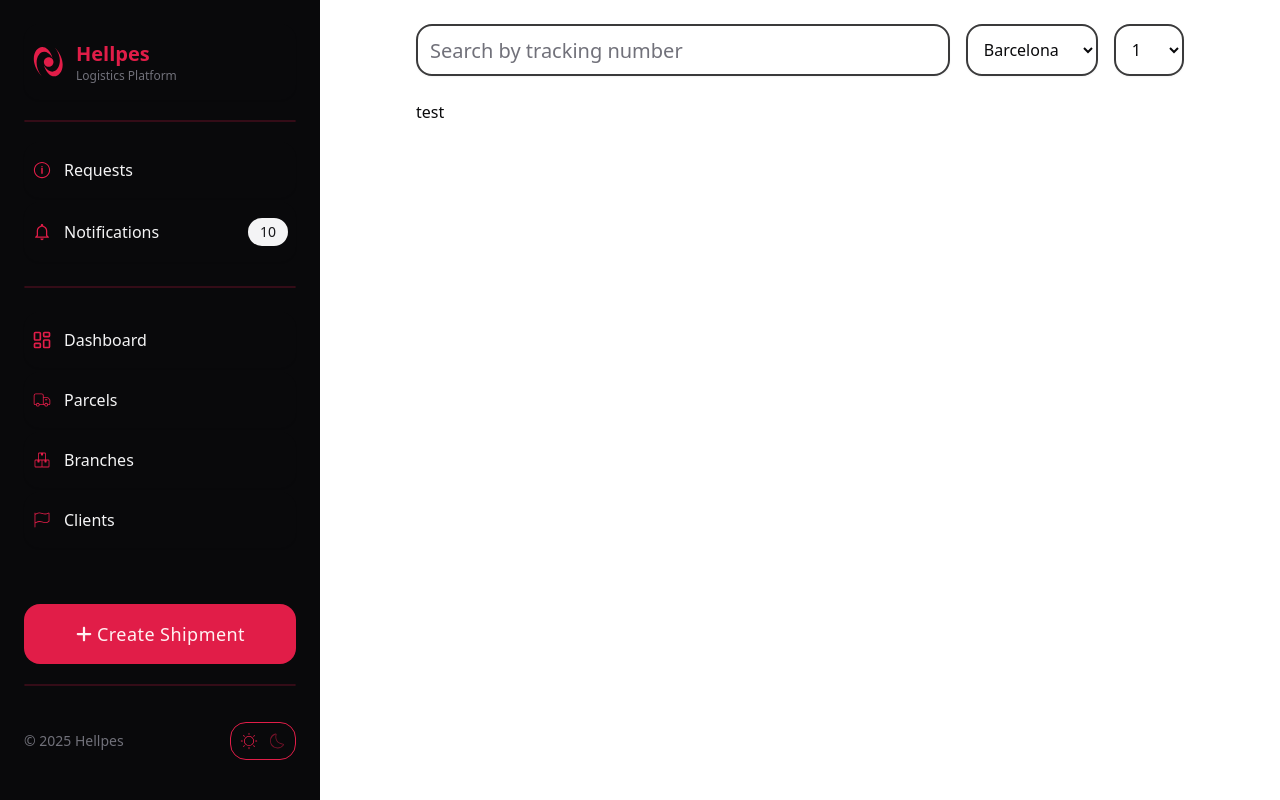
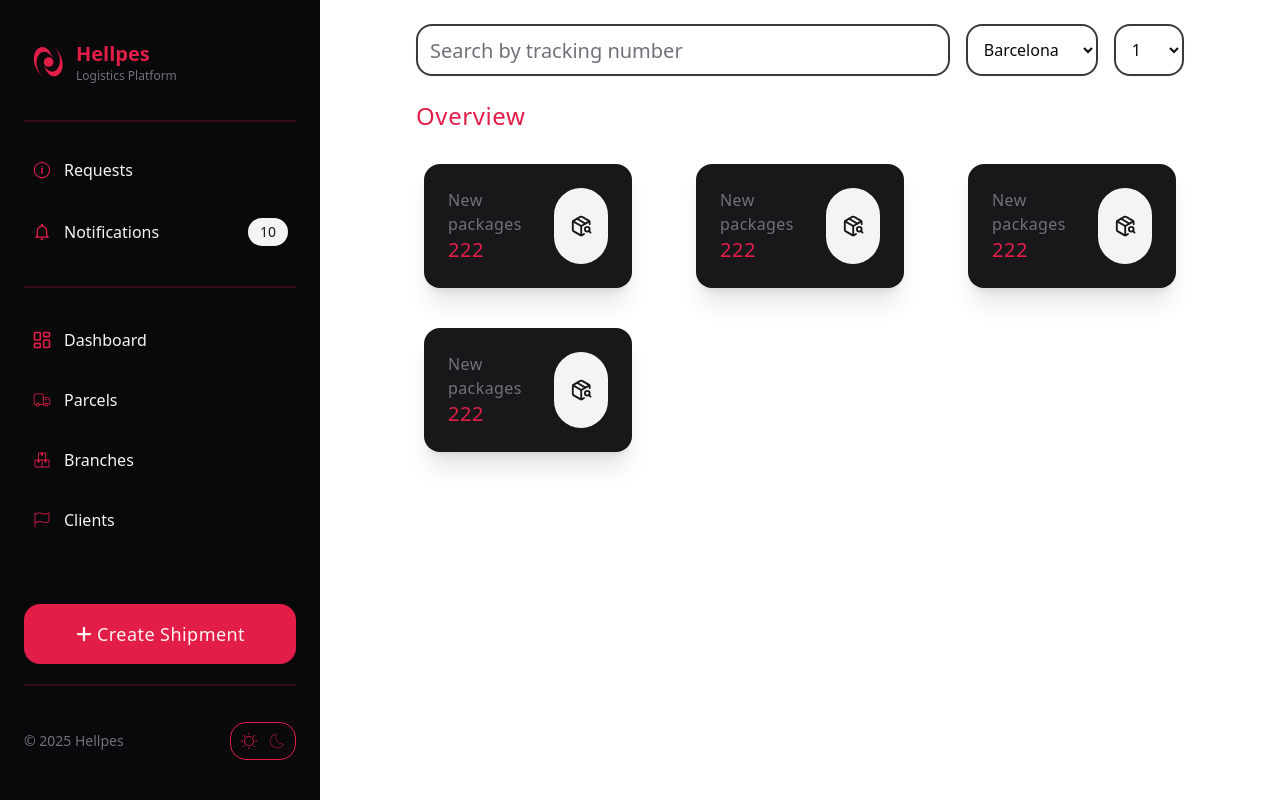
Before and after one commit to hellpes666/Delivery, a React (Vite) app: page / in a window 1280 px wide. Built offline with nearby package versions, Linux system fonts and the light colour scheme.

Commit message:
add ccards

```diff
--- a/src/components/app/PageHeader.tsx
+++ b/src/components/app/PageHeader.tsx
@@ -29,13 +29,13 @@ const Selector: React.FC<ISelector> = ({
 				value={current}
 				onChange={onChange}
 				className={cn(
-					"file:text-foreground placeholder:text-muted-foreground selection:bg-primary selection:text-primary-foreground flex w- min-w-0 bg-transparent px-3 shadow-xs transition-[color,box-shadow] outline-none file:inline-flex file:h-7 file:border-0 file:bg-transparent file:text-sm file:font-medium disabled:pointer-events-none disabled:cursor-not-allowed disabled:opacity-50 focus-visible:border-ring focus-visible:ring-ring/50 focus-visible:ring-[3px] aria-invalid:ring-destructive/20 dark:aria-invalid:ring-destructive/40 aria-invalid:border-destructive rounded-2xl text-[var(--foreground)] font-medium border-[var(--foreground)]/80 border-2 w-[180px]",
+					"file:text-foreground placeholder:text-muted-foreground selection:bg-primary selection:text-primary-foreground flex w- min-w-0 bg-transparent px-3 shadow-xs transition-[color,box-shadow] outline-none file:inline-flex file:h-7 file:border-0 file:bg-transparent file:text-sm file:font-medium disabled:pointer-events-none disabled:cursor-not-allowed disabled:opacity-50 focus-visible:border-ring focus-visible:ring-ring/50 focus-visible:ring-[3px] aria-invalid:ring-destructive/20 dark:aria-invalid:ring-destructive/40 aria-invalid:border-destructive rounded-2xl text-[var(--foreground)] font-medium border-[var(--foreground)]/80 border-2 w-[180px] ",
 					className
 				)}
 			>
 				{options.map((option) => (
 					<option
-						className="text-primary font-medium tracking-wide"
+						className="text-primary font-medium tracking-wide "
 						key={option}
 						value={option}
 					>
@@ -64,7 +64,6 @@ const PageHeader = () => {
 
 	return (
 		<div className="flex gap-4">
-			{debouncedValue}
 			<label htmlFor="tracking-number" className="sr-only">
 				Search by tracking number
 			</label>
--- a/src/components/app/PageLayout.tsx
+++ b/src/components/app/PageLayout.tsx
@@ -19,7 +19,10 @@ export const PageLayout: React.FC<IPageLayout> = ({ children }) => {
 			)}
 		>
 			<Aside />
-			<Layout size={"large"} className="w-full flex flex-col gap-6">
+			<Layout
+				size={"large"}
+				className="w-full flex flex-col gap-6 bg-[var(--background)]"
+			>
 				<PageHeader />
 				{children}
 			</Layout>
--- a/src/components/app/pages/Main.tsx
+++ b/src/components/app/pages/Main.tsx
@@ -1,7 +1,101 @@
-import { PageLayout } from "..";
+import { JSX } from "react";
+import { Layout, PageLayout } from "..";
+import { cn } from "@/lib/utils";
+import { LuPackageSearch } from "react-icons/lu";
+interface IInfoCard {
+	title: string;
+	info: number;
+	icon: JSX.Element;
+	className?: string;
+}
+
+const InfoCard: React.FC<IInfoCard> = ({ title, info, icon, className }) => {
+	return (
+		<Layout
+			size="medium"
+			className={cn(
+				"flex justify-between bg-accent-foreground rounded-2xl px-6 py-6 w-full",
+				className
+			)}
+		>
+			<div className="flex flex-col items-start">
+				<h2 className="text-muted-foreground text-md tracking-wide">
+					{title}
+				</h2>
+				<h3 className="text-primary font-medium tracking-wide text-xl">
+					{info}
+				</h3>
+			</div>
+			<div className="px-4 py-1 bg-accent rounded-full flex items-center justify-center">
+				{icon}
+			</div>
+		</Layout>
+	);
+};
 
 function Main() {
-	return <PageLayout>test</PageLayout>;
+	const CARDS: IInfoCard[] = [
+		{
+			title: "New packages",
+			info: 222,
+			icon: (
+				<LuPackageSearch
+					size={24}
+					className="text-accent-foreground w-full object-cover"
+				/>
+			),
+		},
+		{
+			title: "New packages",
+			info: 222,
+			icon: (
+				<LuPackageSearch
+					size={24}
+					className="text-accent-foreground w-full object-cover"
+				/>
+			),
+		},
+		{
+			title: "New packages",
+			info: 222,
+			icon: (
+				<LuPackageSearch
+					size={24}
+					className="text-accent-foreground w-full object-cover"
+				/>
+			),
+		},
+		{
+			title: "New packages",
+			info: 222,
+			icon: (
+				<LuPackageSearch
+					size={24}
+					className="text-accent-foreground w-full object-cover"
+				/>
+			),
+		},
+	];
+	return (
+		<PageLayout>
+			<h1 className="text-primary text-2xl font-medium tracking-wide">
+				Overview
+			</h1>
+			<section className="flex flex-wrap justify-between gap-2 md:gap-4 lg:gap-6 ">
+				{CARDS.map((card) => (
+					<div
+						className="w-full md:w-[calc(50%-16px)] lg:w-[calc(33.33%-32px)]
+                min-w-[200px] max-w-[290px] p-2 "
+					>
+						<InfoCard
+							{...card}
+							className=" shadow-xl overflow-hidden"
+						/>
+					</div>
+				))}
+			</section>
+		</PageLayout>
+	);
 }
 
 export default Main;
```
